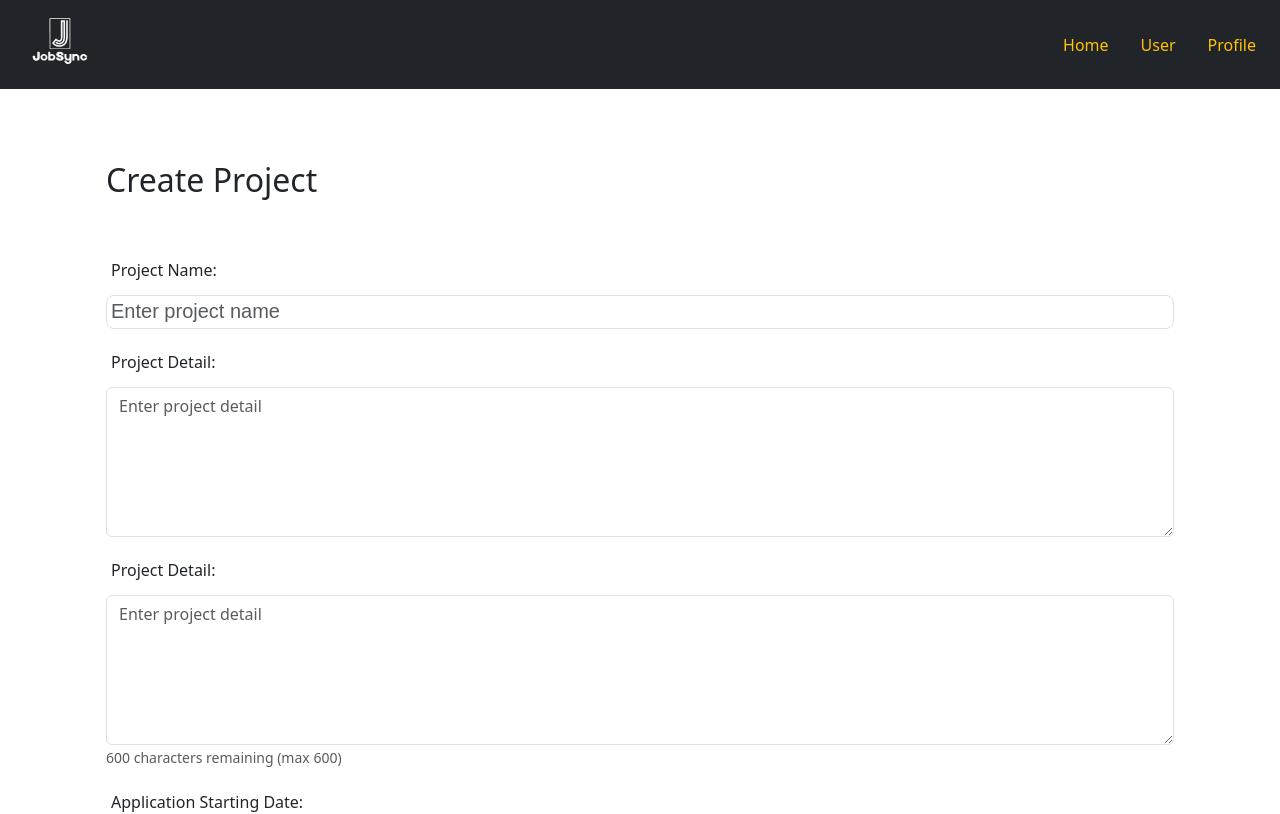
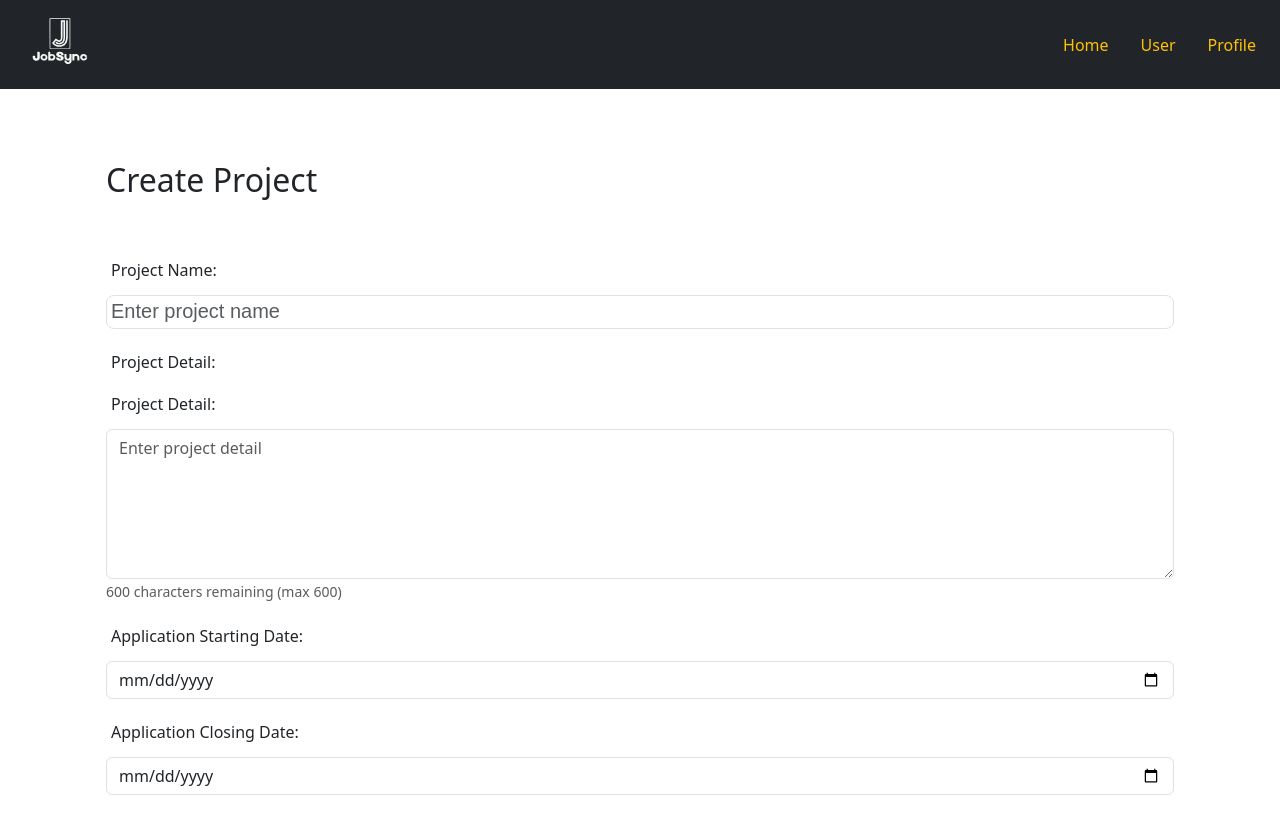
Before and after one commit to Saharat-GH/Register_App-master, a React (Vite) app: page /profile in a window 1280 px wide. Shown: the top 814 px of the page. Built offline with nearby package versions, Linux system fonts and the light colour scheme.

Commit message:
comment textarea in HRCreateProject.jsx

```diff
--- a/src/routes/HRCreateProject.jsx
+++ b/src/routes/HRCreateProject.jsx
@@ -77,7 +77,7 @@ function HRCreateProject() {
                 <label htmlFor="projectDetail" className="form-label">
                   Project Detail:
                 </label>
-                <textarea
+                {/* <textarea
                   id="projectDetail"
                   className="form-control"
                   value={projectDetail}
@@ -86,10 +86,10 @@ function HRCreateProject() {
                   placeholder="Enter project detail"
                   maxLength={600}
                   required
-                ></textarea>
+                ></textarea> */}
+                <TextAreaForm maxCharacters={600}/>
               </div>
 
-              <TextAreaForm maxCharacters={600}/>
 
               {/* Application Starting Date */}
               <div className="mb-3">
```
